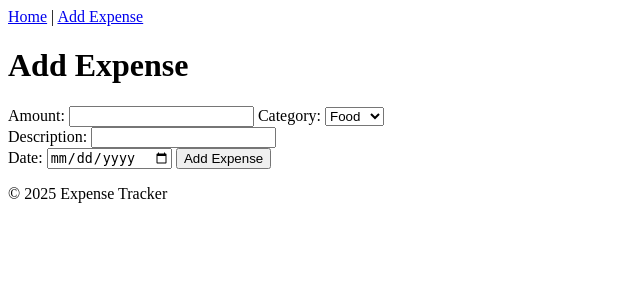
After one commit to SE-Dominic/Expense-Tracker, a Flask app: template templates/add_expense.html in a window 1280 px wide. The commit adds this page. Shown: the top 300 px of the page, without its empty margins (0-640 px from the left). Run offline with Flask 3, Linux system fonts and the light colour scheme; the template is opened without the code that fills it, so the values that code supplies are empty.

Commit message:
adding changes, using jinja for files, and creating a base html file

```diff
--- a/main.py
+++ b/main.py
@@ -14,20 +14,16 @@ def login():
 
 @app.route('/signup', methods=['GET', 'POST'])
 def signup():
-    return render_template('signup.html')
-@app.route ('/to_database', methods=['GET', 'POST'])
-def sendToDatabase():
     if request.method == 'POST':
         f_username = request.form.get('username')
         f_password = request.form.get('password')
         t_user = classes.User(f_username, f_password)
         main_db.insertVal(t_user)
-        return "Insertion was successful."
+        print("Accepted")
+        return render_template('signup.html')
     else:
         print("Insertion failed.")
         return render_template('signup.html')
-
-
 
 @app.route('/dashboard')
 def dashboard():
--- /dev/null
+++ b/templates/add_expense.html
@@ -0,0 +1,26 @@
+{% extends "base.html" %}
+
+{% block title %} Add Expense {% endblock %}
+
+{% block content %}
+<h1>Add Expense</h1>
+<form method="POST" action=" {{ url_for('add_expense') }}">
+    <label>Amount:</label>
+    <input type="number" step="0.01" name="amount" required>
+
+    <label>Category:</label>
+    <select name="category" required>
+        <option value="food">Food</option>
+        <option value="bills">Bills</option>
+        <option value="travel">Travel</option>
+        <option value="other">Other</option>
+    </select>
+    <br>
+    <label>Description:</label>
+    <input type="text" name="description" required>
+    <br>
+    <label>Date:</label>
+    <input type="date" name="date" required>
+    <button type="submit">Add Expense</button>
+</form>
+{% endblock%}
--- /dev/null
+++ b/templates/base.html
@@ -0,0 +1,24 @@
+<!DOCTYPE html>
+<html lang="en">
+<head>
+    <meta charset="UTF-8">
+    <title>{% block title %}Expense Tracker{% endblock %}</title>
+    <link rel="stylesheet" href="{{ url_for('static', filename='style.css') }}">
+</head>
+<body>
+    <header>
+        <nav>
+            <a href="{{ url_for('index') }}">Home</a> |
+            <a href="{{ url_for('add_expense') }}">Add Expense</a>
+        </nav>
+    </header>
+
+    <main>
+        {% block content %}{% endblock %}
+    </main>
+
+    <footer>
+        <p>&copy; 2025 Expense Tracker</p>
+    </footer>
+</body>
+</html>
--- a/templates/dashboard.html
+++ /dev/null
@@ -1,3 +0,0 @@
-<div id="dashboard-template">
-
-</div>
```
Also changed, not shown: static/index.html (deleted, +0 -15 lines), templates/index.html (added, +35 -0 lines), templates/login.html (deleted, +0 -13 lines), templates/signup.html (+6 -1 lines).
